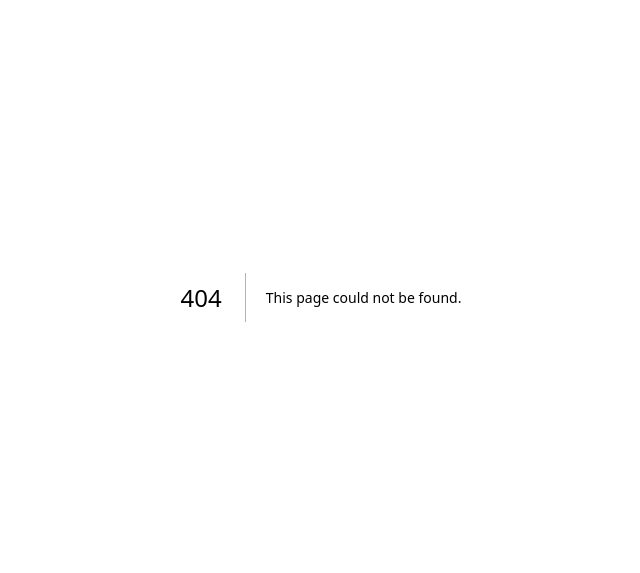
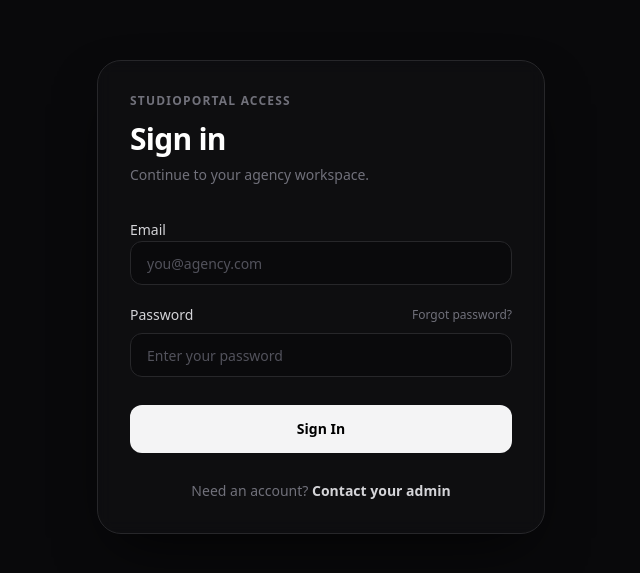
Before and after one commit to Meles-Tesfay/studioportal, a Next.js app in the folder studioportal/: page /login in a window 1280 px wide. Before the commit this address had no page. Shown: the part 103-676 px from the top of the page, without its empty margins (319-959 px from the left). Built offline with nearby package versions, Linux system fonts and the light colour scheme.

Commit message:
login page

```diff
--- /dev/null
+++ b/studioportal/src/app/login/page.tsx
@@ -0,0 +1,75 @@
+import Link from "next/link";
+
+export default function LoginPage() {
+  return (
+    <main className="min-h-screen bg-[#09090b] text-zinc-100">
+      <div className="mx-auto flex min-h-screen w-full max-w-7xl items-center justify-center px-6 py-16 sm:px-12 lg:px-16">
+        <section className="w-full max-w-md rounded-3xl border border-zinc-800/80 bg-zinc-900/40 p-8 shadow-[0_24px_60px_-20px_rgba(0,0,0,0.8)] backdrop-blur">
+          <div className="mb-8">
+            <p className="mb-3 text-xs font-semibold uppercase tracking-widest text-zinc-500">
+              StudioPortal Access
+            </p>
+            <h1 className="text-3xl font-bold tracking-tight text-white">Sign in</h1>
+            <p className="mt-2 text-sm text-zinc-500">
+              Continue to your agency workspace.
+            </p>
+          </div>
+
+          <form className="space-y-5">
+            <div className="space-y-2">
+              <label htmlFor="email" className="text-sm font-medium text-zinc-300">
+                Email
+              </label>
+              <input
+                id="email"
+                name="email"
+                type="email"
+                placeholder="you@agency.com"
+                autoComplete="email"
+                className="h-11 w-full rounded-xl border border-zinc-800 bg-zinc-950/70 px-4 text-sm text-zinc-100 placeholder:text-zinc-600 outline-none transition focus:border-zinc-600"
+                required
+              />
+            </div>
+
+            <div className="space-y-2">
+              <div className="flex items-center justify-between">
+                <label htmlFor="password" className="text-sm font-medium text-zinc-300">
+                  Password
+                </label>
+                <button
+                  type="button"
+                  className="text-xs font-medium text-zinc-500 transition hover:text-zinc-300"
+                >
+                  Forgot password?
+                </button>
+              </div>
+              <input
+                id="password"
+                name="password"
+                type="password"
+                autoComplete="current-password"
+                placeholder="Enter your password"
+                className="h-11 w-full rounded-xl border border-zinc-800 bg-zinc-950/70 px-4 text-sm text-zinc-100 placeholder:text-zinc-600 outline-none transition focus:border-zinc-600"
+                required
+              />
+            </div>
+
+            <button
+              type="submit"
+              className="mt-2 h-12 w-full rounded-xl bg-zinc-100 text-sm font-bold text-black transition hover:scale-[1.01] active:scale-[0.99]"
+            >
+              Sign In
+            </button>
+          </form>
+
+          <p className="mt-7 text-center text-sm text-zinc-500">
+            Need an account?{" "}
+            <Link href="/" className="font-semibold text-zinc-300 transition hover:text-white">
+              Contact your admin
+            </Link>
+          </p>
+        </section>
+      </div>
+    </main>
+  );
+}
```
